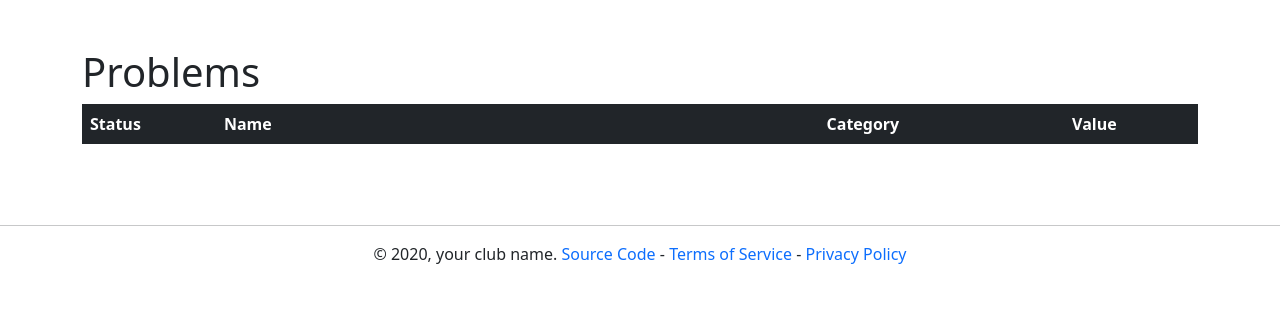
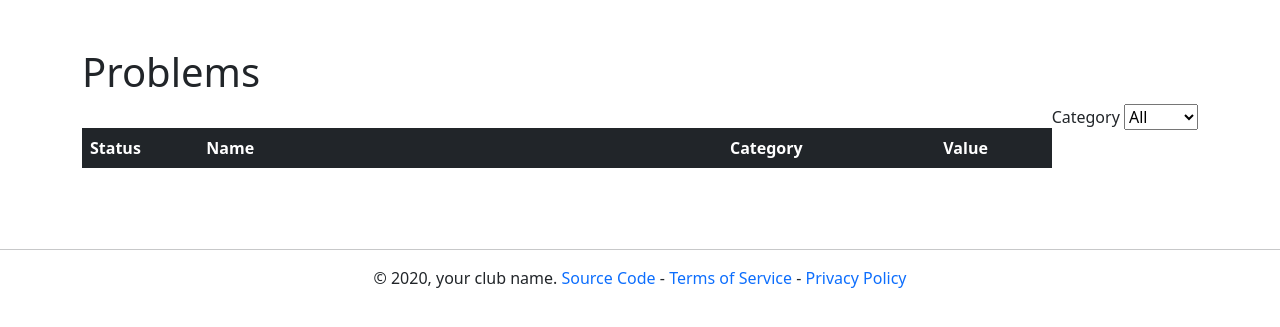
Before and after one commit to jdabtieu/CTFOJ, a Flask app: page /problems in a window 1280 px wide. Shown: the part 56-383 px from the top of the page. Run offline with Flask 2, Linux system fonts and the light colour scheme; the visitor is signed in with stand-in values (Sample User, id 1); data that the repository does not hold is empty; parts of the project's set-up code (start-up, migrations or seed data) failed here and were passed over; some libraries are stand-ins or nearby versions.

Commit message:
add problem category selection menu

```diff
--- a/src/application.py
+++ b/src/application.py
@@ -1,16 +1,13 @@
+import logging
 import os
+import shutil
 import sys
-import logging
-import shutil
 import zipfile
-from datetime import datetime
+from io import BytesIO
 from tempfile import mkdtemp
-from io import BytesIO
-
-import jwt
+
 from cs50 import SQL
-from flask import (Flask, flash, redirect, render_template, request,
-                   send_from_directory, send_file, session)
+from flask import (Flask, render_template, send_from_directory, send_file)
 from flask_mail import Mail
 from flask_session import Session
 from flask_wtf.csrf import CSRFProtect
@@ -852,18 +849,30 @@ def problems():
         page = "1"
     page = (int(page) - 1) * 50
 
+    category = request.args.get("category")
+    if not category or category == 'All':
+        category = None
+
     solved_data = db.execute("SELECT problem_id FROM problem_solved WHERE user_id=:uid",
                              uid=session["user_id"])
     solved = set()
     for row in solved_data:
         solved.add(row["problem_id"])
 
-    data = db.execute(
-        "SELECT * FROM problems WHERE draft=0 ORDER BY id ASC LIMIT 50 OFFSET ?", page)
-    length = len(db.execute("SELECT * FROM problems WHERE draft=0"))
+    if category != None:
+        data = db.execute(
+            "SELECT * FROM problems WHERE (draft=0 AND category=?) ORDER BY id ASC LIMIT 50 OFFSET ?", category, page)
+        length = len(db.execute("SELECT * FROM problems WHERE (draft=0 AND category=?)", category))
+    else:
+        data = db.execute(
+            "SELECT * FROM problems WHERE draft=0 ORDER BY id ASC LIMIT 50 OFFSET ?", page)
+        length = len(db.execute("SELECT * FROM problems WHERE draft=0"))
+
+    categories = db.execute("SELECT DISTINCT category FROM problems")
+    categories.sort(key=lambda x: x['category'])
 
     return render_template('problem/problems.html',
-                           data=data, solved=solved, length=-(-length // 50))
+                           data=data, solved=solved, length=-(-length // 50), categories=categories, selected=category)
 
 
 @app.route('/problems/draft')
--- a/src/templates/problem/problems.html
+++ b/src/templates/problem/problems.html
@@ -4,7 +4,21 @@
 
 {% block main %}
 <h1>Problems</h1>
-<div id="pagination"></div>
+<div id="pagination" style="display: inline-block"></div>
+<div style="float: right">
+    <label for="category-selector">Category</label>
+    <select class="custom-select" id="category-selector" onchange="selectCategory(this.value)">
+        <option>All</option>
+        <option disabled>----------</option>
+        {% for category in categories %}
+            {% if selected == category['category'] %}
+                <option selected>{{ category['category'] }}</option>
+            {% else %}
+                <option>{{ category['category'] }}</option>
+            {% endif %}
+        {% endfor %}
+    </select>
+</div>
 <div style="overflow-x: auto;">
     <table class="table table-hover table-full-width">
         <thead class="table-dark">
@@ -34,4 +48,31 @@
     </table>
 </div>
 <script>var total_length = {{ length }};</script>
+<script>
+    function selectCategory(value) {
+        var kvp = document.location.search.substr(1).split('&');
+        let i = 0;
+        for (; i < kvp.length; i++) {
+            if (kvp[i].startsWith('category=')) {
+                let pair = kvp[i].split('=');
+                pair[1] = value;
+                kvp[i] = pair.join('=');
+                break;
+            }
+        }
+
+        if (i >= kvp.length) {
+            kvp[kvp.length] = ["category", value].join('=');
+        }
+        for (let i = 0; i < kvp.length; i++) {
+            if (kvp[i].startsWith('page')) {
+                let pair = kvp[i].split('=');
+                pair[1] = "1";
+                kvp[i] = pair.join('=');
+                break;
+            }
+        }
+        document.location.search = kvp.join('&');
+    }
+</script>
 {% endblock %}
```
